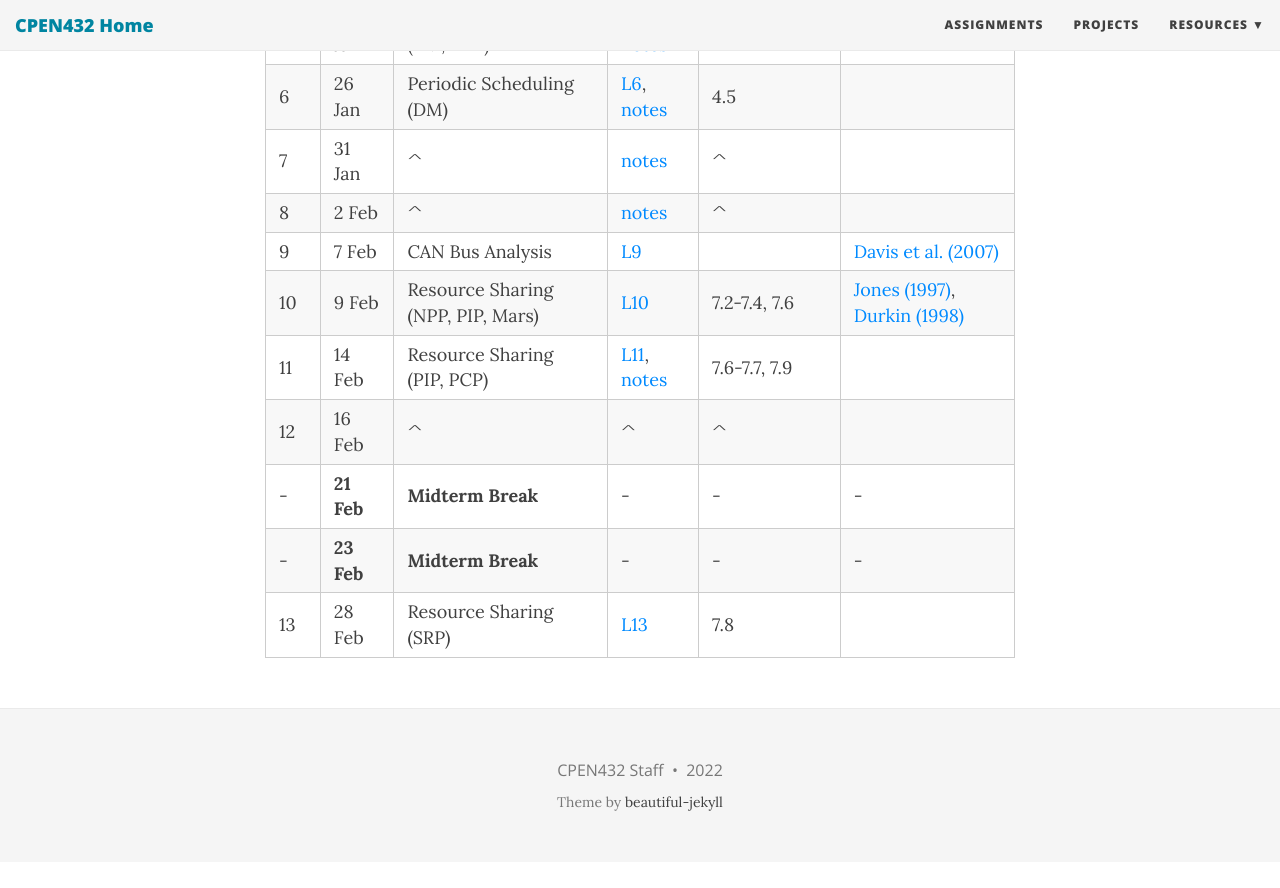
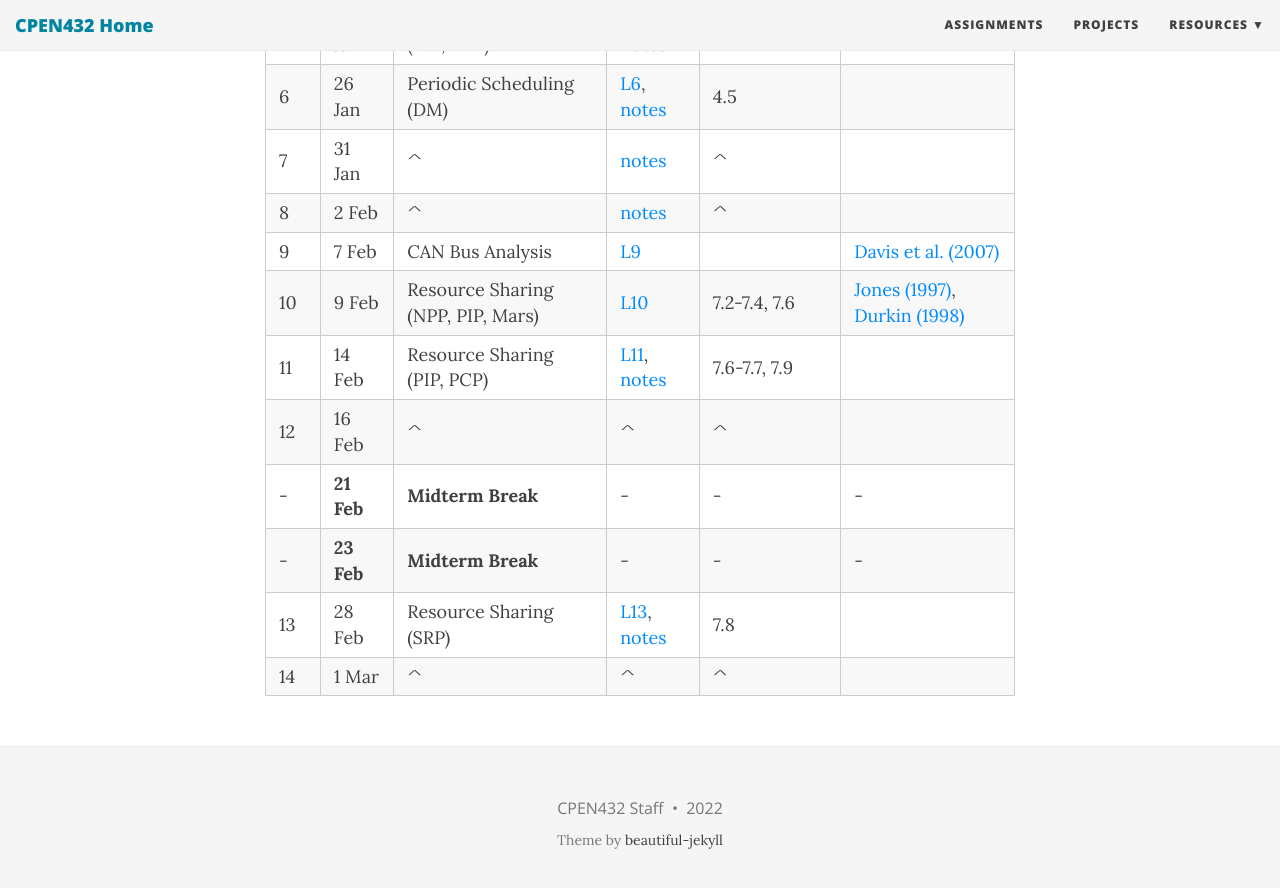
Before and after one commit to CPEN432/cpen432.github.io, a Jekyll site: the page built from lectures.md, in a window 1280 px wide and 900 px high, scrolled down 557 px. Shown: the top 888 px of the window. Built offline with Jekyll 4.4.1, drawn with Linux system fonts in a browser that asks for light colours; nearby versions of some CDN libraries; before the commit the page ends 1419 px from its top, so only the background shows below that.

Commit message:
Update lectures.md

```diff
--- a/lectures.md
+++ b/lectures.md
@@ -20,7 +20,8 @@ title: Lectures
 |  12  | 16 Feb | ^ | ^ | ^ ||
 |  -  | **21 Feb** | **Midterm Break** |-|-|-|
 |  -  | **23 Feb** | **Midterm Break** |-|-|-|
-|  13  | 28 Feb | Resource Sharing (SRP) | [L13](http://cpen432.github.io/resources/gujarati-slides//13-resource-sharing.pdf) | 7.8 ||
+|  13  | 28 Feb | Resource Sharing (SRP) | [L13](http://cpen432.github.io/resources/gujarati-slides//13-resource-sharing.pdf), [notes](http://cpen432.github.io/resources/gujarati-slides//14-notes.pdf) | 7.8 ||
+|  14  | 1 Mar | ^ | ^ | ^ ||
 
 <!-- | **No.** | **Date** | **Topics** | **Readings** | -->
 <!-- |:---:|:-------|:---:|:----:| -->
```
